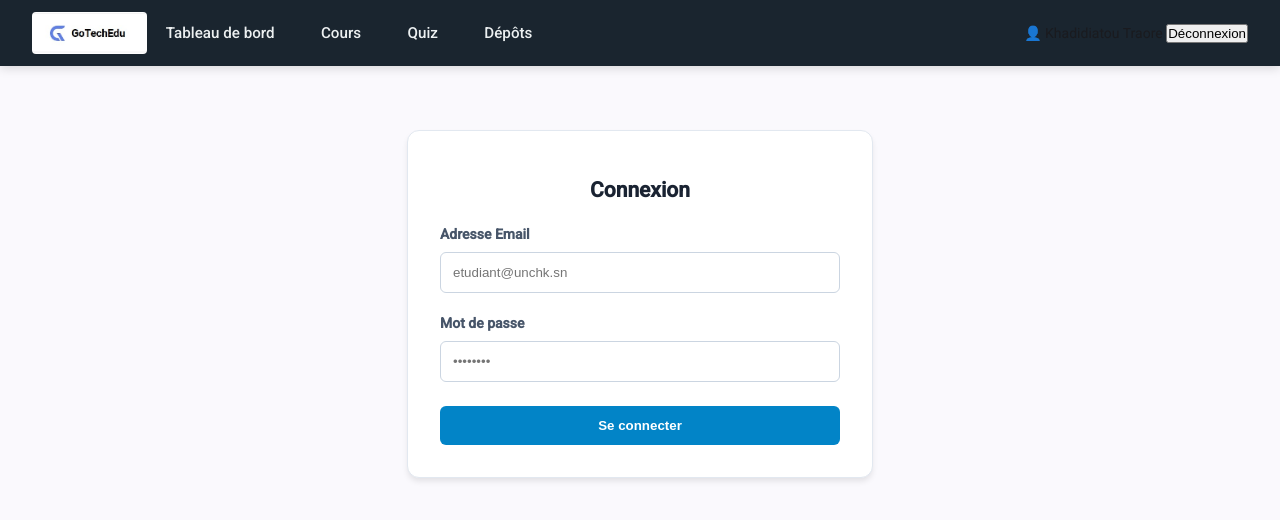
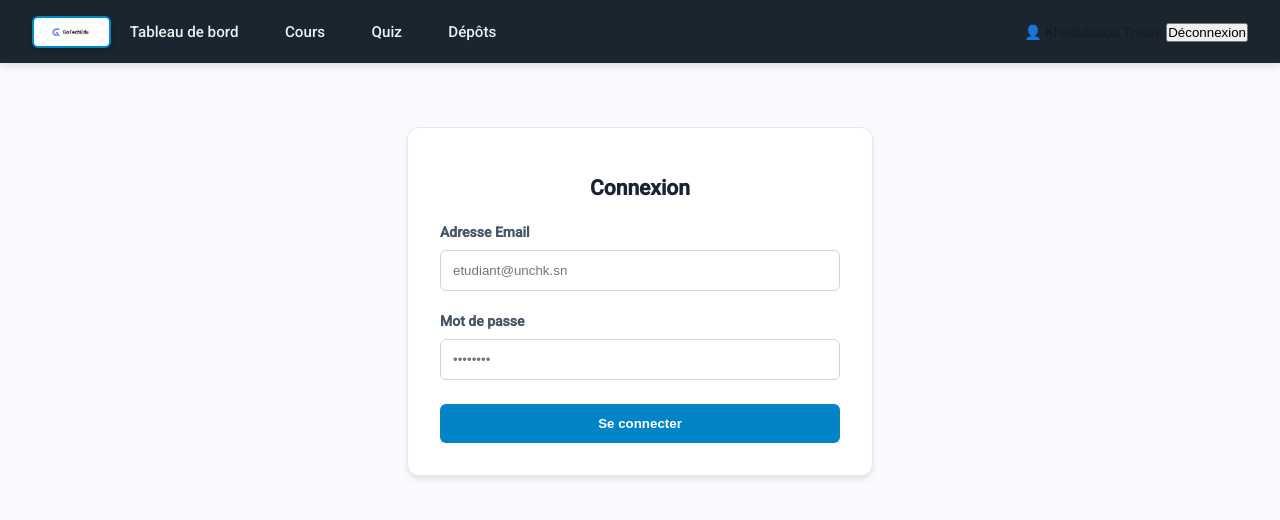
Before and after one commit to traorendeye3-hub/Gotechedu, an Angular app: page /login in a window 1280 px wide. Shown: the top 520 px of the page. Built offline with nearby package versions, Linux system fonts and the light colour scheme; sample sign-in values are in the browser's storage.

Commit message:
Adjust logo size and add visible border

```diff
--- a/src/app/app.scss
+++ b/src/app/app.scss
@@ -42,14 +42,18 @@ header.navbar {
     }
 
     .logo-img {
-      height: 42px;
+  height: 32px; // Taille réduite (au lieu de 42px)
   width: auto;
-      max-width: 180px;
   object-fit: contain;
-      border-radius: 4px;
-      transition: transform 0.2s ease-in-out;
+  background-color: #ffffff; // Fond blanc derrière l'image
+  padding: 4px 10px; // Espace interne autour du logo
+  border-radius: 6px; // Coins légèrement arrondis
+  border: 2px solid #0088cc; // Bordure visible aux couleurs du thème (bleu)
+  box-shadow: 0 2px 5px rgba(0, 0, 0, 0.2); // Légère ombre pour faire ressortir la bordure
+  transition: all 0.2s ease-in-out;
 
   &:hover {
+    border-color: #ffffff; // Change de couleur au survol
     transform: scale(1.03);
   }
 }
```
Lines whose indentation alone changed are shown as unchanged.
